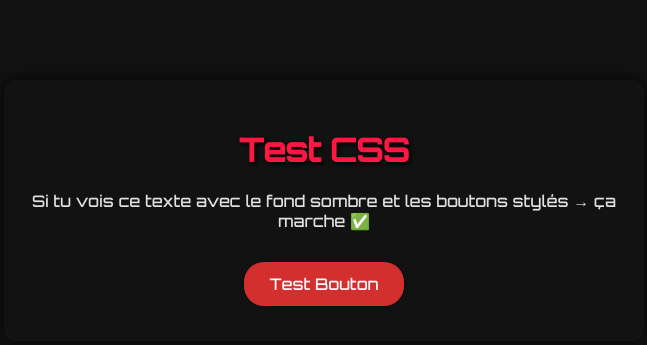
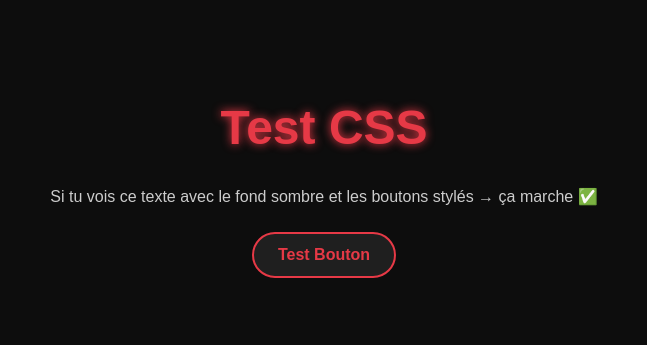
Before and after one commit to LoadAndShot/Load-Shot, a Django app: page /test/ in a window 1280 px wide. Shown: the top 345 px of the page, without its empty margins (316-963 px from the left). Run offline with Django 4.2, Linux system fonts and the light colour scheme.

Commit message:
Update style.css

```diff
--- a/static/css/style.css
+++ b/static/css/style.css
@@ -1,80 +1,82 @@
-@import url('https://fonts.googleapis.com/css2?family=Orbitron:wght@500&display=swap');
+/* static/css/style.css */
 
 body {
+    background-color: #0d0d0d;
+    color: #f5f5f5;
+    font-family: 'Arial', sans-serif;
     margin: 0;
     padding: 0;
-    background-color: #121212;
-    color: #e0e0e0;
-    font-family: 'Orbitron', sans-serif;
-    animation: fadeIn 1s ease-in-out;
-}
-
-@keyframes fadeIn {
-    from { opacity: 0; }
-    to   { opacity: 1; }
-}
-
-h1, h2 {
-    color: #ff1744;
-    text-shadow: 2px 2px 4px black;
     text-align: center;
-    margin-top: 30px;
-}
-
-a, .btn {
-    display: inline-block;
-    margin: 15px;
-    padding: 12px 25px;
-    background-color: #d32f2f;
-    color: white;
-    text-decoration: none;
-    border-radius: 20px; /* ✅ Arrondi */
-    transition: 0.3s ease;
-    box-shadow: 0 0 5px rgba(0, 0, 0, 0.3);
-}
-
-a:hover, .btn:hover {
-    background-color: #9a0007;
-    box-shadow: 0 0 15px rgba(255, 23, 68, 0.8); /* ✅ Glow rouge au hover */
 }
 
 .container {
-    max-width: 600px;
-    margin: 80px auto;
-    padding: 20px;
-    background-color: rgba(18, 18, 18, 0.9);
-    border-radius: 12px;
-    box-shadow: 0 0 15px rgba(0, 0, 0, 0.8);
-    text-align: center;
+    margin-top: 100px;
+    max-width: 800px;
+    margin-left: auto;
+    margin-right: auto;
 }
 
-form {
-    display: flex;
-    flex-direction: column;
+h1 {
+    color: #e63946;
+    text-shadow: 0 0 10px #e63946;
+    font-size: 3rem;
 }
 
-input, select, textarea {
-    width: 100%;
-    padding: 10px;
-    margin: 10px 0;
-    background-color: #1e1e1e;
-    color: #e0e0e0;
-    border: 1px solid #333;
-    border-radius: 5px;
+h2 {
+    color: #e63946;
+    margin-top: 40px;
+    text-shadow: 0 0 8px #e63946;
 }
 
-button {
-    background-color: #d32f2f;
-    border: none;
-    padding: 10px 20px;
-    color: white;
-    border-radius: 20px; /* ✅ Arrondi */
-    cursor: pointer;
-    transition: 0.3s ease;
-    box-shadow: 0 0 5px rgba(0, 0, 0, 0.3);
+a.btn {
+    display: inline-block;
+    padding: 12px 24px;
+    margin: 10px;
+    border-radius: 25px;
+    background-color: #1f1f1f;
+    color: #e63946;
+    text-decoration: none;
+    border: 2px solid #e63946;
+    font-weight: bold;
+    transition: 0.3s ease-in-out;
 }
 
-button:hover {
-    background-color: #9a0007;
-    box-shadow: 0 0 15px rgba(255, 23, 68, 0.8); /* ✅ Glow rouge au hover */
+a.btn:hover {
+    box-shadow: 0 0 15px #e63946;
+    background-color: #e63946;
+    color: #0d0d0d;
+    border-color: #e63946;
 }
+
+p {
+    margin-top: 20px;
+    color: #ccc;
+}
+
+ul {
+    list-style-type: none;
+    padding: 0;
+}
+
+li {
+    padding: 10px;
+    margin: 5px 0;
+    background-color: #1a1a1a;
+    border: 1px solid #333;
+    border-radius: 10px;
+}
+
+li:hover {
+    background-color: #222;
+    border-color: #e63946;
+}
+
+.success-message {
+    color: #4caf50;
+    font-weight: bold;
+}
+
+.error-message {
+    color: #e63946;
+    font-weight: bold;
+}
```
